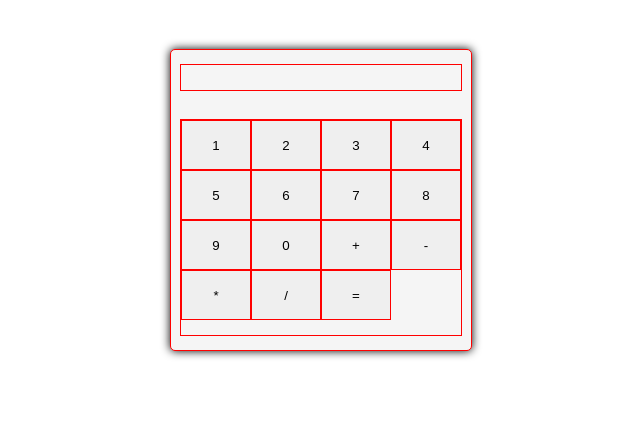
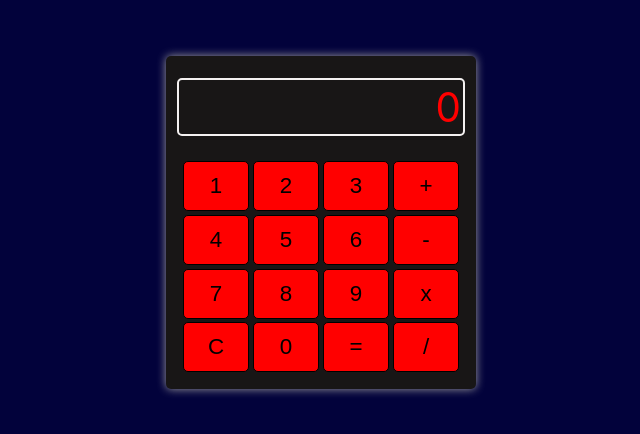
Before and after one commit to danieldenton/react-calc, a React (Create React App) app: page / in a window 1280 px wide. Shown: the top 434 px of the page, without its empty margins (319-959 px from the left). Built offline with nearby package versions, Linux system fonts and the light colour scheme.

Commit message:
basic done

```diff
--- a/src/App.css
+++ b/src/App.css
@@ -1,8 +1,11 @@
+:root {
+  background-color: rgb(2, 2, 59);
+}
 .App {
   display: flex;
   align-items: center;
   justify-content: center;
-  height: 400px;
+  height: 444px;
 }
 
 .calculator {
@@ -10,31 +13,46 @@
   flex-wrap: wrap;
   align-items: center;
   justify-content: center;
-  width: 300px;
-  height: 300px;
-  background-color: #f5f5f5;
+  width: 310px;
+  height: 333px;
+  background-color: rgb(24, 22, 22);
+  color: red;
   border-radius: 5px;
-  box-shadow: 0px 0px 10px #000000;
-  border: 1px solid red;
-  height: 300px;
-  width: 300px;
+  box-shadow: 0px 0px 10px #9f9e9e;
+  font-size: 1.4em;
 }
 
 .calculator-display {
-  border: 1px solid red;
-  height: 25px;
+  display: flex;
+  justify-content: flex-end;
+  align-items: center;
+  font-size: 1.8em;
+  height: 50px;
+  width: 280px;
+  border: 2px solid rgb(244, 241, 241);
+  border-radius: 5px;
+  margin-top: 10px;
+  padding: 2px
+}
+
+.keypad {
+  display: flex;
+  flex-wrap: wrap;
+  justify-content: space-around;
+  height: 215px;
   width: 280px;
 }
 
-.keypad {
-  border: 1px solid red;
-  height: 215px;
-  width: 280px;
-  display: ;
+.button {
+  border: 1px solid black;
+  border-radius: 5px;
+  background-color: red;
+  font-size: 1em;
+  height: 50px;
+  width: 66px;
 }
 
-.button {
-  border: 1px solid red;
-  height: 50px;
-  width: 70px;
+.empty-space {
+ height: 50px;
+ width: 60px;
 }
--- a/src/Calculator.jsx
+++ b/src/Calculator.jsx
@@ -1,23 +1,176 @@
+import { useState } from "react";
+
 export default function Calculator() {
+  const [result, setResult] = useState(0);
+  const [firstNumber, setFirstNumber] = useState(0);
+  const [number, setNumber] = useState("0");
+  const [operator, setOperator] = useState("");
+  const [tempNumber, setTempNumber] = useState("0");
+
+  const handleClear = () => {
+    setNumber("");
+    setResult("");
+    setFirstNumber("");
+    setOperator("");
+    setTempNumber("0");
+  };
+
+  const handleAdd = (e) => {
+    e.preventDefault();
+    setFirstNumber(number);
+    setOperator("+");
+    setNumber("");
+    setTempNumber(number);
+  };
+
+  const handleSubtract = (e) => {
+    e.preventDefault();
+    setFirstNumber(number);
+    setOperator("-");
+    setNumber("");
+    setTempNumber(number);
+  };
+
+  const handleMultiply = (e) => {
+    e.preventDefault();
+    setFirstNumber(number);
+    setOperator("*");
+    setNumber("");
+    setTempNumber(number);
+  };
+
+  const handleDivide = (e) => {
+    e.preventDefault();
+    setFirstNumber(number);
+    setOperator("/");
+    setNumber("");
+    setTempNumber(number);
+  };
+
+  const handleResult = (e) => {
+    e.preventDefault();
+    if (operator === "+") {
+      setResult(parseInt(firstNumber) + parseInt(number));
+    } else if (operator === "-") {
+      setResult(parseInt(firstNumber) - parseInt(number));
+    } else if (operator === "*") {
+      setResult(parseInt(firstNumber) * parseInt(number));
+    } else if (operator === "/") {
+      setResult(parseInt(firstNumber) / parseInt(number));
+    }
+    setNumber(parseInt(result));
+    console.log(number);
+  };
+
   return (
     <div className="calculator">
-      <div className="calculator-display"></div>
+      <div className="calculator-display">
+        {!result ? (!number ? tempNumber : number) : result}
+      </div>
       <div className="keypad">
-        <button className="button">1</button>
-        <button className="button">2</button>
-        <button className="button">3</button>
-        <button className="button">4</button>
-        <button className="button">5</button>
-        <button className="button">6</button>
-        <button className="button">7</button>
-        <button className="button">8</button>
-        <button className="button">9</button>
-        <button className="button">0</button>
-        <button className="button">+</button>
-        <button className="button">-</button>
-        <button className="button">*</button>
-        <button className="button">/</button>
-        <button className="button">=</button>
+        <button
+          className="button"
+          onClick={(e) => {
+            setNumber(number + "1");
+          }}
+        >
+          1
+        </button>
+        <button
+          className="button"
+          onClick={(e) => {
+            setNumber(number + "2");
+          }}
+        >
+          2
+        </button>
+        <button
+          className="button"
+          onClick={(e) => {
+            setNumber(number + "3");
+          }}
+        >
+          3
+        </button>
+        <button className="button" onClick={handleAdd}>
+          +
+        </button>
+        <button
+          className="button"
+          onClick={(e) => {
+            setNumber(number + "4");
+          }}
+        >
+          4
+        </button>
+        <button
+          className="button"
+          onClick={(e) => {
+            setNumber(number + "5");
+          }}
+        >
+          5
+        </button>
+        <button
+          className="button"
+          onClick={(e) => {
+            setNumber(number + "6");
+          }}
+        >
+          6
+        </button>
+        <button className="button" onClick={handleSubtract}>
+          -
+        </button>
+        <button
+          className="button"
+          onClick={(e) => {
+            setNumber(number + "7");
+          }}
+        >
+          7
+        </button>
+        <button
+          className="button"
+          onClick={(e) => {
+            setNumber(number + "8");
+          }}
+        >
+          8
+        </button>
+        <button
+          className="button"
+          onClick={(e) => {
+            setNumber(number + "9");
+          }}
+        >
+          9
+        </button>
+        <button className="button" onClick={handleMultiply}>
+          x
+        </button>
+        <button
+          className="button"
+          onClick={(e) => {
+            handleClear();
+          }}
+        >
+          C
+        </button>
+        <button
+          className="button"
+          onClick={(e) => {
+            setNumber(number + "0");
+          }}
+        >
+          0
+        </button>
+        <button className="button" onClick={handleResult}>
+          =
+        </button>
+        <button className="button" onClick={handleDivide}>
+          /
+        </button>
       </div>
     </div>
   );
```
